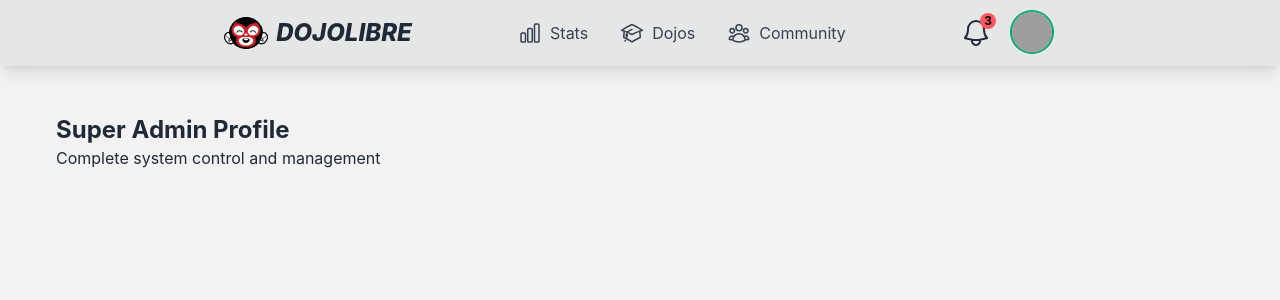
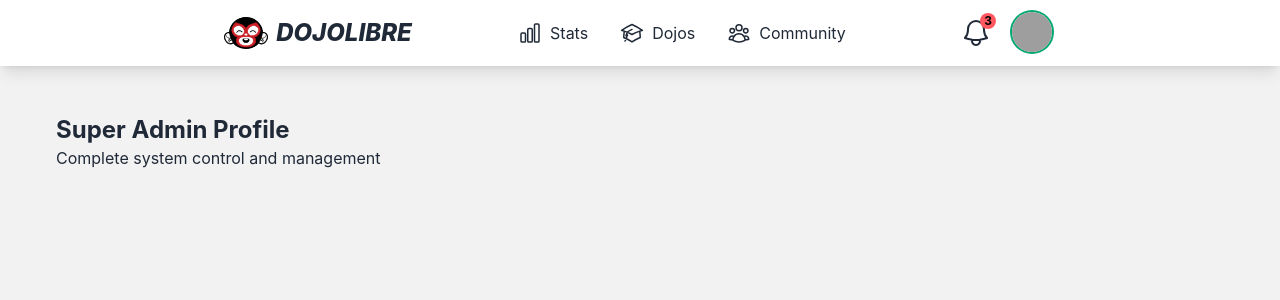
Before and after one commit to mavcon/GIT, a React (Create React App) app: page / in a window 1280 px wide. Both pictures are taken after a click on the button "Super Admin". Shown: the top 300 px of the page. Built offline with nearby package versions, Linux system fonts and the light colour scheme; grey boxes are pictures that could not be loaded.

Commit message:
feat: Update navbar to use DaisyUI theme styling

```diff
--- a/src/App.tsx
+++ b/src/App.tsx
@@ -1,6 +1,6 @@
 import React, { useState, useEffect } from "react";
 import { motion } from "framer-motion";
-import { ThemeProvider, useTheme } from "./context/ThemeContext";
+import { ThemeProvider } from "./context/ThemeContext";
 import { ConnectionsProvider } from "./context/ConnectionsContext";
 import { useMember } from "./hooks/useMember";
 import storageService from "./services/storage";
@@ -50,8 +50,6 @@ const AppContent: React.FC = () => {
   const notificationCount = 3; // Example notification count
   const { getMemberById } = useMember(currentUserId);
   const currentMember = getMemberById(currentUserId);
-  const { theme, currentTheme } = useTheme();
-  const isDark = theme === "dark" || (theme === "system" && currentTheme === "dark");
 
   // Reset storage and reinitialize on first load
   useEffect(() => {
@@ -64,7 +62,7 @@ const AppContent: React.FC = () => {
 
   return (
     <div className="min-h-screen bg-base-200">
-      <div className={`navbar shadow-lg ${isDark ? 'bg-neutral text-neutral-content' : 'bg-base-300'}`}>
+      <div className="navbar bg-base-100 shadow-lg">
         <div className="container mx-auto px-4 max-w-4xl">
           <div className="flex w-full justify-between items-center">
             <div className="flex items-center h-12">
--- a/src/components/navigation/MemberNav.tsx
+++ b/src/components/navigation/MemberNav.tsx
@@ -8,15 +8,15 @@ import {
 const MemberNav: React.FC = () => {
   return (
     <div className="flex space-x-8 items-center">
-      <a href="/stats" className="flex items-center text-gray-700 hover:text-gray-900">
+      <a href="/stats" className="flex items-center text-base-content hover:text-base-content/80">
         <ChartBarIcon className="h-6 w-6 mr-2" />
         <span>Stats</span>
       </a>
-      <a href="/dojos" className="flex items-center text-gray-700 hover:text-gray-900">
+      <a href="/dojos" className="flex items-center text-base-content hover:text-base-content/80">
         <AcademicCapIcon className="h-6 w-6 mr-2" />
         <span>Dojos</span>
       </a>
-      <a href="/community" className="flex items-center text-gray-700 hover:text-gray-900">
+      <a href="/community" className="flex items-center text-base-content hover:text-base-content/80">
         <UserGroupIcon className="h-6 w-6 mr-2" />
         <span>Community</span>
       </a>
```
